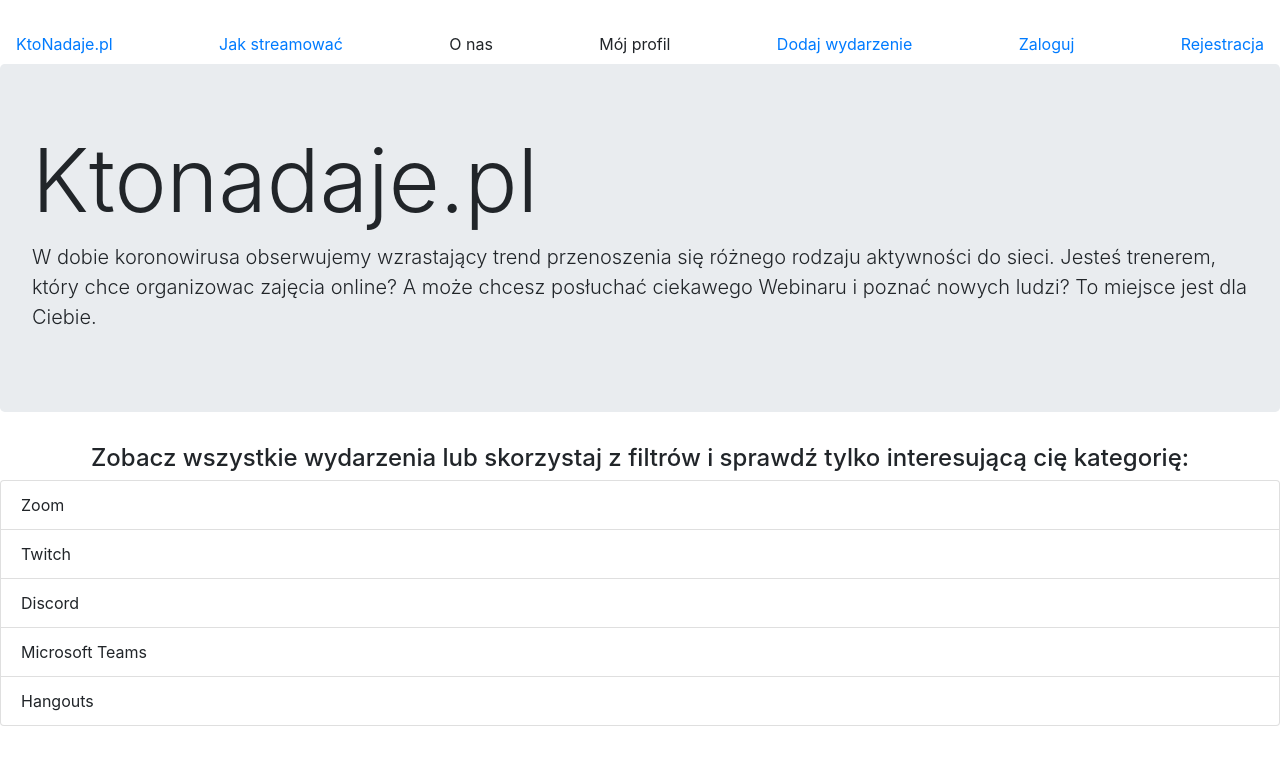
After one commit to binawork/ktonadaje, a Flask app: page /jak_streamowac in a window 1280 px wide. The commit adds this page. Shown: the top 765 px of the page. Run offline with Flask 2, Linux system fonts and the light colour scheme; parts of the project's set-up code (start-up, migrations or seed data) failed here and were passed over; some libraries are stand-ins or nearby versions.

```diff
--- a/app.py
+++ b/app.py
@@ -40,5 +40,9 @@
 
 
 
+@app.route('/jak_streamowac')
+def how_to_stream():
+    return render_template('how_to_stream.html')
+
 if __name__ == '__main__':
     app.run()
--- a/templates/Layout.html
+++ b/templates/Layout.html
@@ -10,7 +10,7 @@
 <body>
     <div class="navbar">
         <a class="li-navbar-item" href="{{ url_for('index') }}">KtoNadaje.pl</a>
-        <a class="li-navbar-item">Jak streamować</a>
+        <a class="li-navbar-item" href="{{ url_for('how_to_stream') }}">Jak streamować</a>
         <a class="li-navbar-item">O nas</a>
         <a class="li-navbar-item">Mój profil</a>
         <a class="li-navbar-item" href="{{ url_for('add_event') }}">Dodaj wydarzenie</a>
--- /dev/null
+++ b/templates/how_to_stream.html
@@ -0,0 +1,12 @@
+{% extends 'Layout.html' %}
+
+
+{% block content %}
+    <ul class="list-group">
+        <li class="list-group-item">Zoom</li>
+        <li class="list-group-item">Twitch</li>
+        <li class="list-group-item">Discord</li>
+        <li class="list-group-item">Microsoft Teams</li>
+        <li class="list-group-item">Hangouts</li>
+    </ul>
+{% endblock %}
```
Also changed, not shown: 4 other files.
